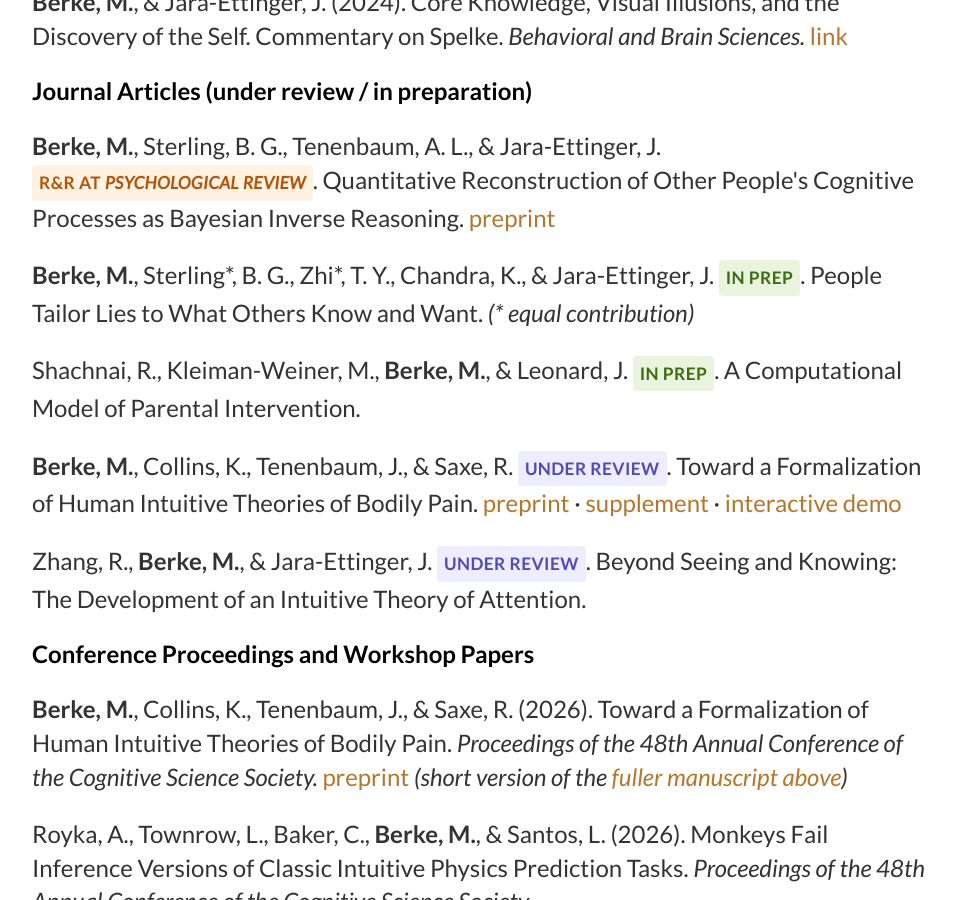
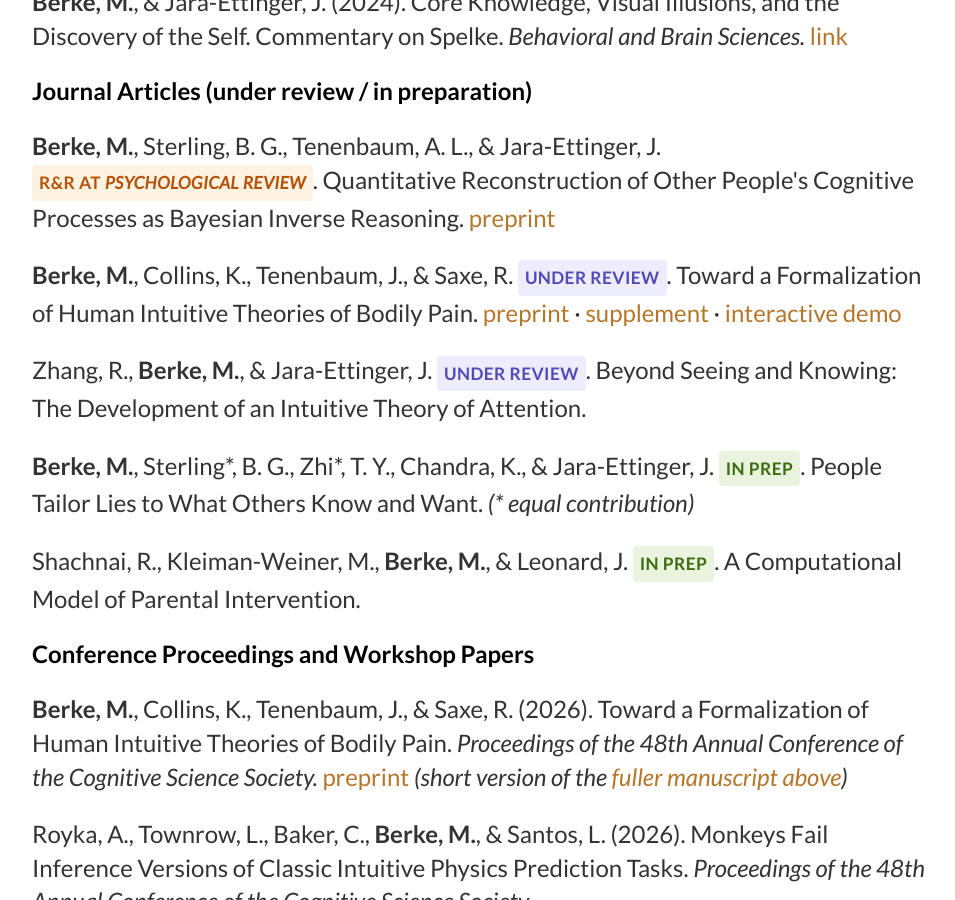
Before and after one commit to marleneberke/marleneberke.github.io, a Jekyll site: the page built from publications.html, in a window 1280 px wide and 900 px high, scrolled down 1257 px. Shown: the whole window, without its empty margins (160-1115 px from the left). Built offline with Jekyll 4.4.1, drawn with Linux system fonts in a browser that asks for light colours.

Commit message:
Reorder under-review/in-prep section: under review before in prep
Co-Authored-By: Claude Sonnet 5 <noreply@anthropic.com>

```diff
--- a/publications.html
+++ b/publications.html
@@ -48,13 +48,13 @@ title: Publications
 
 <p><b>Berke, M.</b>, Sterling, B. G., Tenenbaum, A. L., &amp; Jara-Ettinger, J. <span class="status-badge badge-rr">R&amp;R at <i>Psychological Review</i></span>. Quantitative Reconstruction of Other People's Cognitive Processes as Bayesian Inverse Reasoning. <a href="https://osf.io/preprints/psyarxiv/gmwav_v1">preprint</a></p>
 
+<p id="pain-journal-version"><b>Berke, M.</b>, Collins, K., Tenenbaum, J., &amp; Saxe, R. <span class="status-badge badge-review">under review</span>. Toward a Formalization of Human Intuitive Theories of Bodily Pain. <a href="/pain/paper.html">preprint</a> &middot; <a href="/pain/Intuitive_Theory_of_Pain_SM.pdf">supplement</a> &middot; <a href="/pain/index.html">interactive demo</a></p>
+
+<p>Zhang, R., <b>Berke, M.</b>, &amp; Jara-Ettinger, J. <span class="status-badge badge-review">under review</span>. Beyond Seeing and Knowing: The Development of an Intuitive Theory of Attention.</p>
+
 <p><b>Berke, M.</b>, Sterling*, B. G., Zhi*, T. Y., Chandra, K., &amp; Jara-Ettinger, J. <span class="status-badge badge-inprep">in prep</span>. People Tailor Lies to What Others Know and Want. <em>(* equal contribution)</em></p>
 
 <p>Shachnai, R., Kleiman-Weiner, M., <b>Berke, M.</b>, &amp; Leonard, J. <span class="status-badge badge-inprep">in prep</span>. A Computational Model of Parental Intervention.</p>
-
-<p id="pain-journal-version"><b>Berke, M.</b>, Collins, K., Tenenbaum, J., &amp; Saxe, R. <span class="status-badge badge-review">under review</span>. Toward a Formalization of Human Intuitive Theories of Bodily Pain. <a href="/pain/paper.html">preprint</a> &middot; <a href="/pain/Intuitive_Theory_of_Pain_SM.pdf">supplement</a> &middot; <a href="/pain/index.html">interactive demo</a></p>
-
-<p>Zhang, R., <b>Berke, M.</b>, &amp; Jara-Ettinger, J. <span class="status-badge badge-review">under review</span>. Beyond Seeing and Knowing: The Development of an Intuitive Theory of Attention.</p>
 
 
 <h2>Conference Proceedings and Workshop Papers</h2>
```
